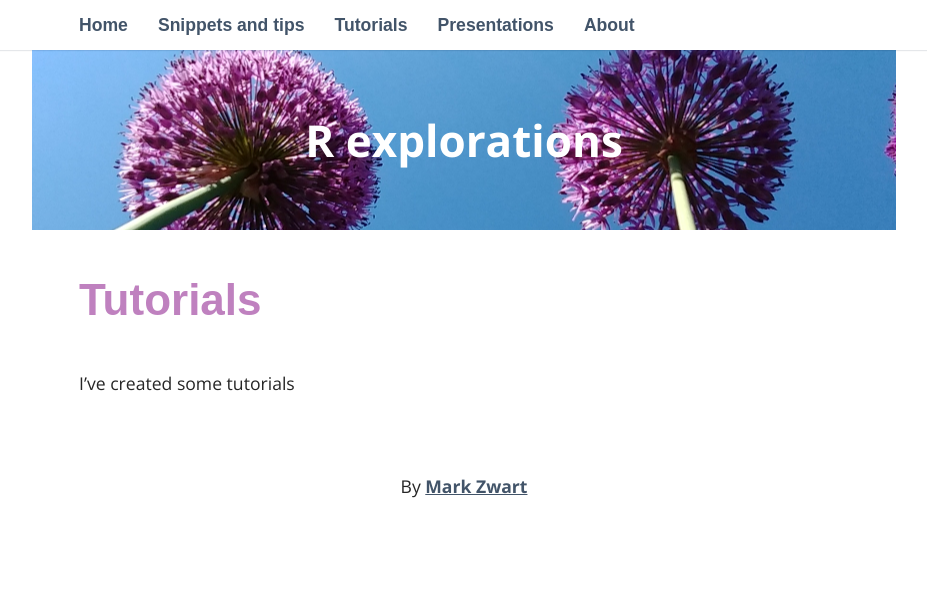
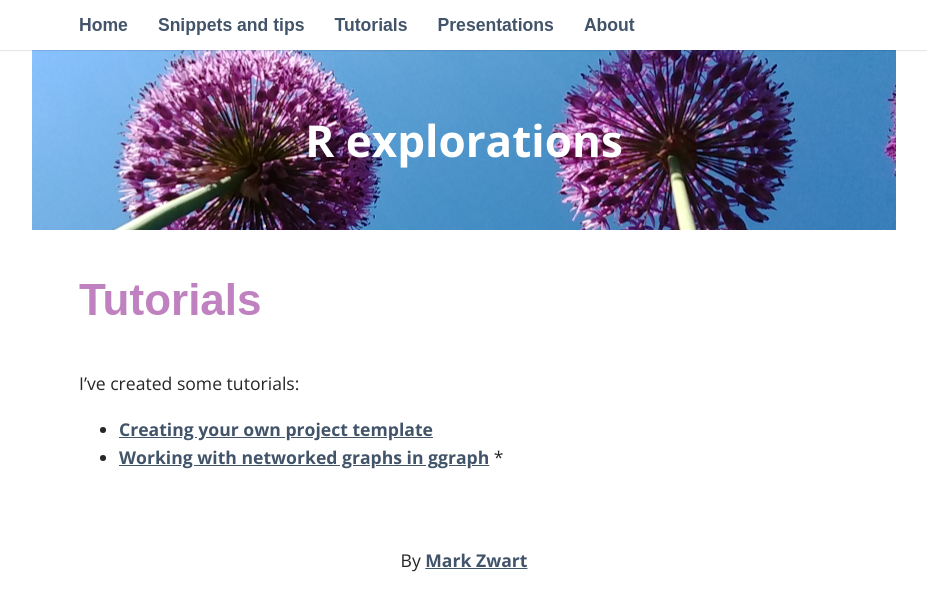
Before and after one commit to mark-me/mark-me.github.io, a Jekyll site: the page built from _pages/02-tutorials.md, in a window 1280 px wide. Shown: the top 611 px of the page, without its empty margins (176-1103 px from the left). Built offline with Jekyll 4.4.1, drawn with Linux system fonts in a browser that asks for light colours; some web fonts are replaced.

Commit message:
Converting from WordPress

```diff
--- a/_pages/02-tutorials.md
+++ b/_pages/02-tutorials.md
@@ -4,4 +4,8 @@ title: Tutorials
 permalink: /tutorials/
 ---
 
-I've created some tutorials
+I've created some tutorials:
+
+* [Creating your own project template]()
+* [Working with networked graphs in ggraph](/tutorials/ggraph/)
+*
```
Also changed, not shown: _pages/tutorials/mining-alices-wonderland.md (+5 -0 lines).
